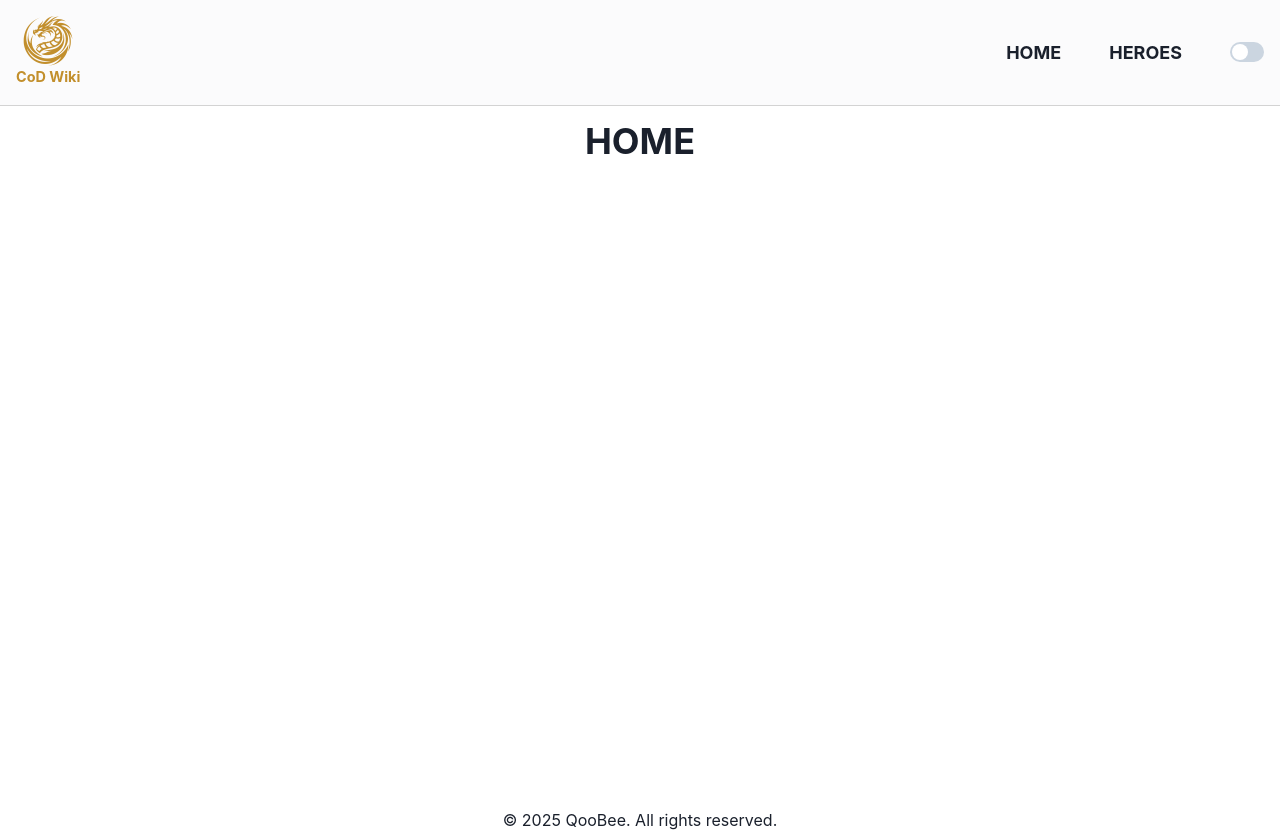
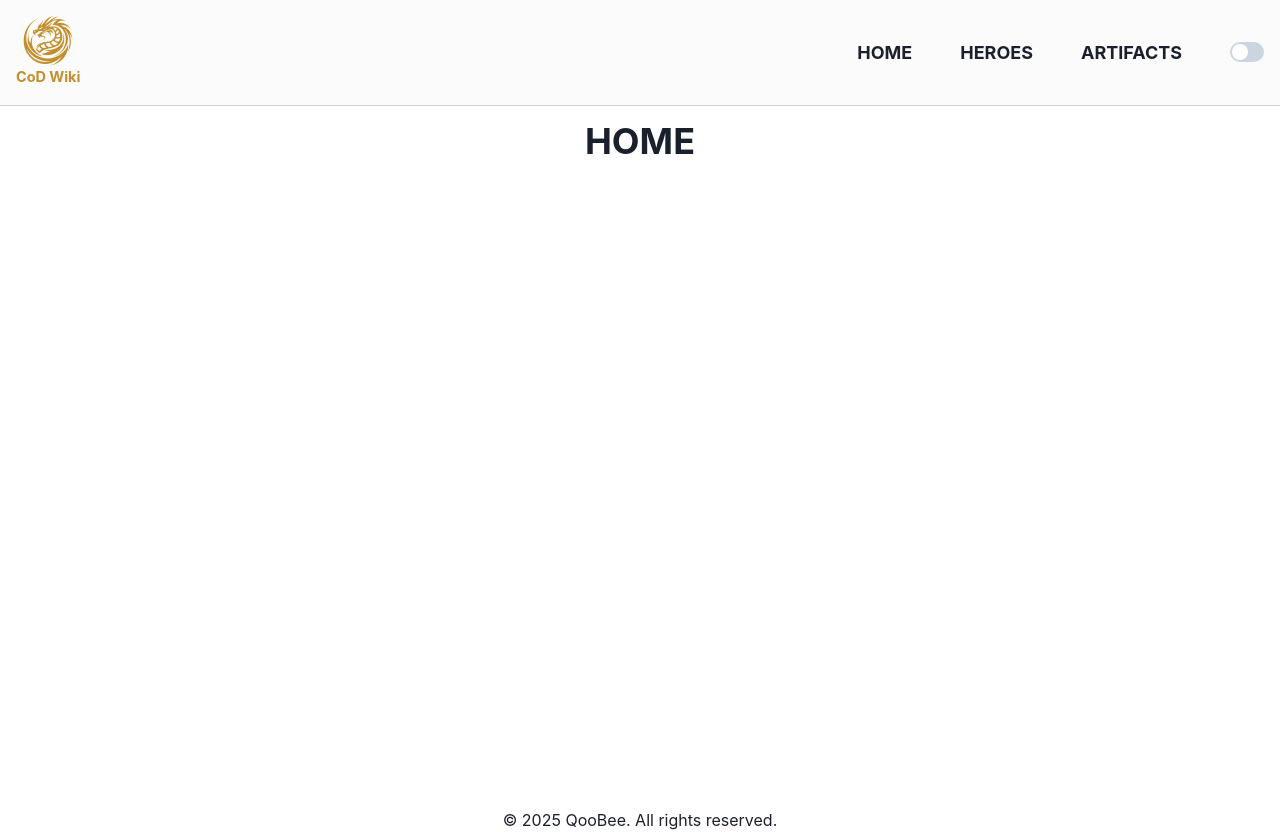
Before and after one commit to swe-thinhnguyen1701/cod-v2, a React (Vite) app in the folder client/: page / in a window 1280 px wide. Built offline with nearby package versions, Linux system fonts and the light colour scheme.

Commit message:
feat(api): implement artifact API endpoint

```diff
--- a/client/src/config/nav-links.ts
+++ b/client/src/config/nav-links.ts
@@ -20,6 +20,10 @@ const MENU = [
     {
         name: "Heroes",
         path: "/heroes"
+    },
+    {
+        name: "Artifacts",
+        path: "/artifacts"
     }
 ];
 
--- a/client/src/main.tsx
+++ b/client/src/main.tsx
@@ -9,6 +9,7 @@ import "./index.css";
 import HomePage from "./pages/HomePage.tsx";
 import ErrorPage from "./pages/ErrorPage.tsx";
 import HeroPage from "./pages/HeroPage.tsx";
+import ArtifactPage from "./pages/ArtifactPage.tsx";
 import HeroDetailPage from "./pages/HeroDetailPage.tsx";
 import PetDetailPage from "./pages/PetDetailPage.tsx";
 import ArtifactDetailPage from "./pages/ArtifactDetailPage.tsx";
@@ -26,6 +27,10 @@ const router = createBrowserRouter([
       {
         path: "/heroes",
         element: <HeroPage />
+      },
+      {
+        path: "/artifacts",
+        element: <ArtifactPage />
       },
       {
         path: "/heroes/:heroName",
```
